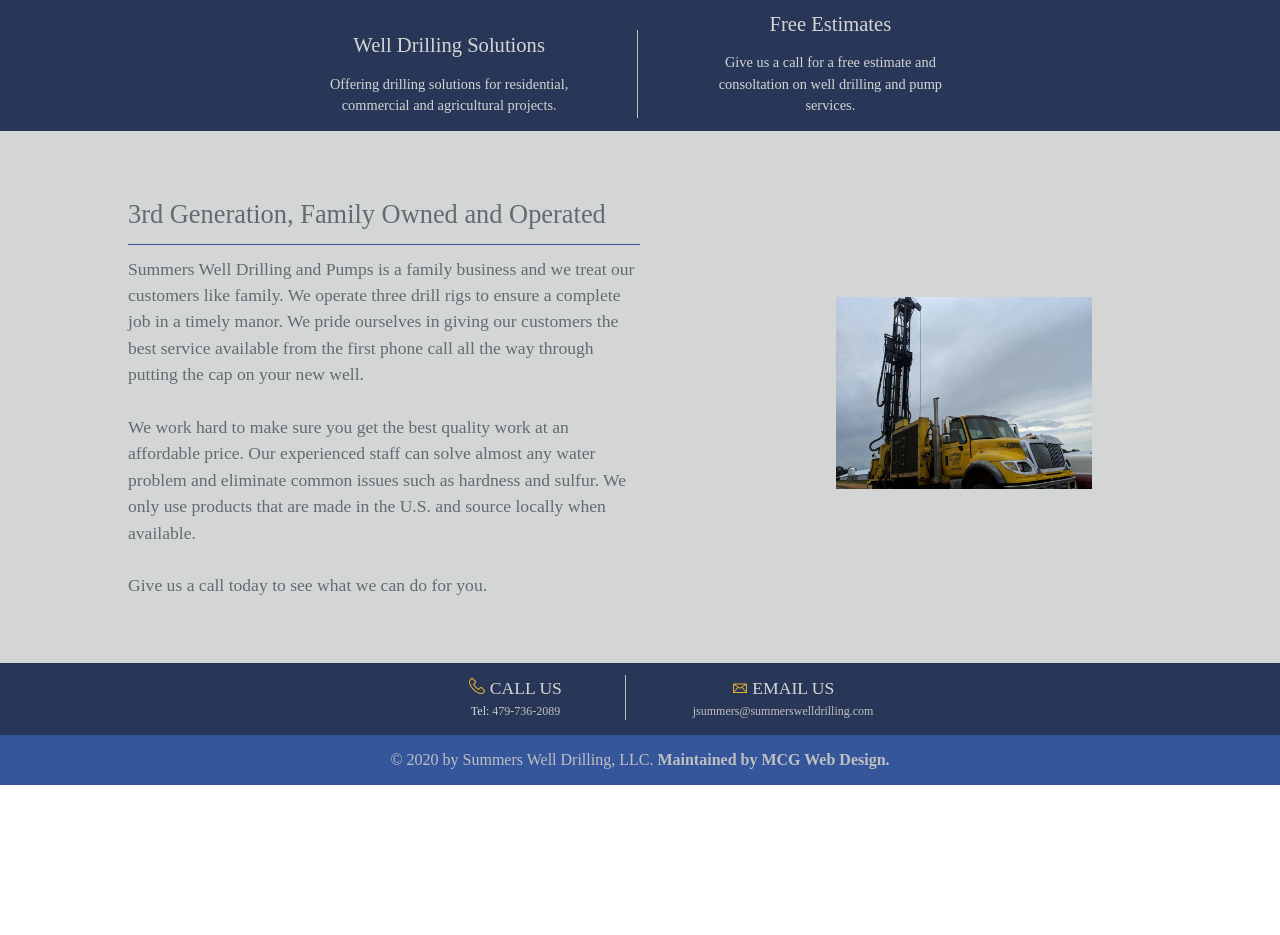
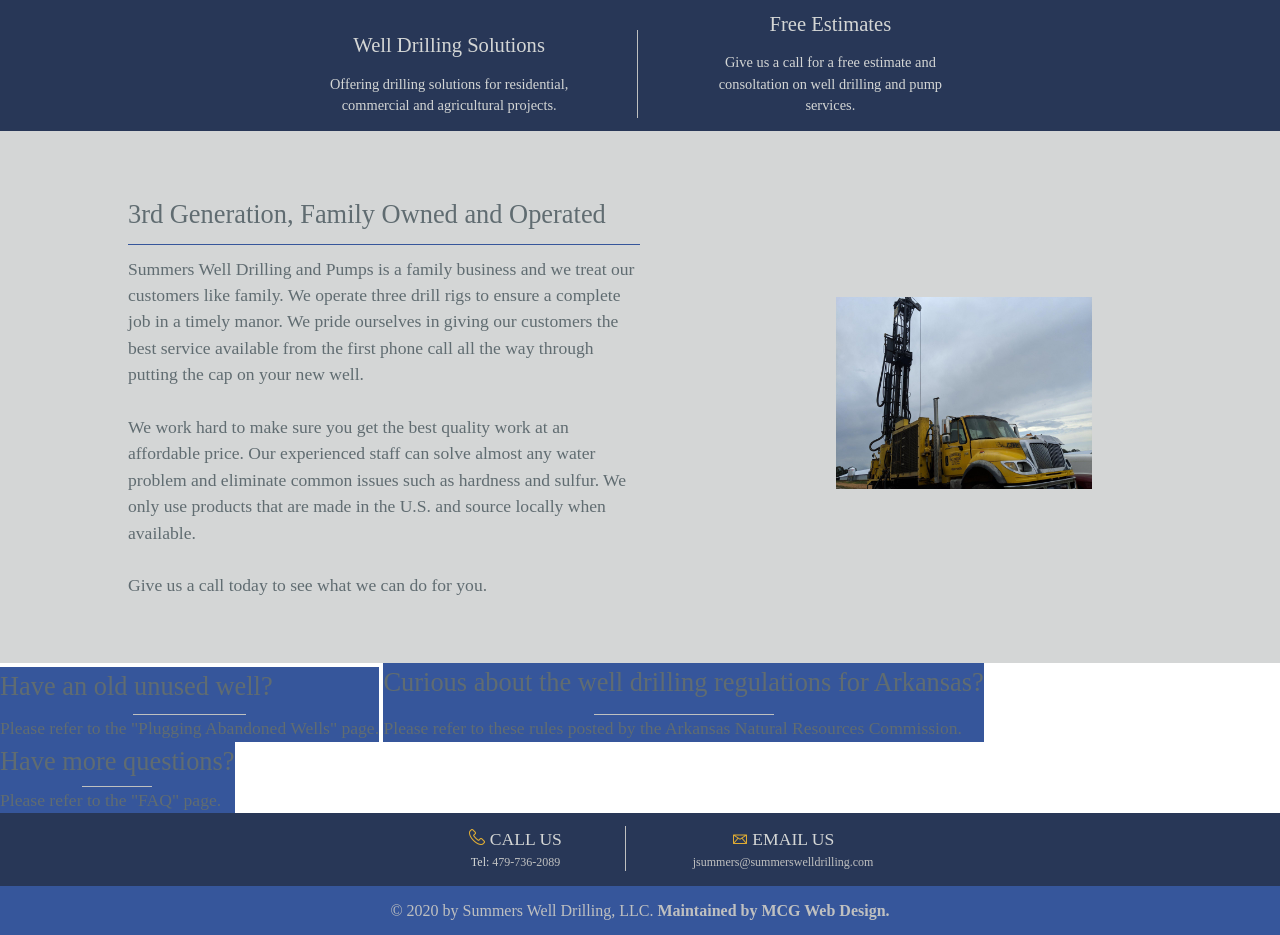
Before and after one commit to jamess999888/SummersDrilling, a Jekyll site: the page built from index.md, in a window 1280 px wide, cut to the strip 626-1561 px from the top of the page. Built offline with Jekyll 4.4.1, drawn with Linux system fonts in a browser that asks for light colours; our own code applies the rules of GitHub Pages for plain Markdown files; before the commit the page ends 1411 px from its top, so only the background shows below that.

Commit message:
adding 3 floating block links

```diff
--- a/_layouts/default.html
+++ b/_layouts/default.html
@@ -80,6 +80,34 @@
     <main id="content" class="main-content" role="main">
         {{ content }}
 
+        <div class="bottom-block-links">
+            <div class="bottom-block-link">
+                <h2 class="bottom-block-link-header">
+                    Have an old unused well?
+                </h2>
+                <div>
+                    Please refer to the "Plugging Abandoned Wells" page.
+                </div>
+            </div>
+            <div class="bottom-block-link">
+                <h2 class="bottom-block-link-header">
+                    Curious about the well drilling regulations for Arkansas?
+                </h2>
+                <div>
+                    Please refer to these rules posted by the Arkansas Natural Resources Commission.
+                </div>
+            </div>
+        </div>
+        <div class="bottom-block-link">
+            <h2 class="bottom-block-link-header">
+                Have more questions?
+            </h2>
+            <div>
+                Please refer to the "FAQ" page.
+            </div>
+        </div>
+        </div>
+
         <footer class="contact-info-footer">
             <span class="contact-info-footer-item">
                 <img src="/SummersDrilling/images/phoneIcon.png">
--- a/css/style.css
+++ b/css/style.css
@@ -1191,6 +1191,27 @@ ul.topnav li.right {
     padding-top: 2%;
 }
 
+.bottom-block-link {
+    position: relative;
+    background-color: #36569B;
+    display: inline-block;
+}
+
+.bottom-block-link-header:after {
+    content: "";
+    /* This is necessary for the pseudo element to work. */
+    display: block;
+    /* This will put the pseudo element on its own line. */
+    margin: 0 auto;
+    /* This will center the border. */
+    width: 30%;
+    /* Change this to whatever width you want. */
+    padding-top: 2%;
+    /* This creates some space between the element and the border. */
+    border-bottom: 1px solid #BFC0C0;
+    /* This creates the border. Replace black with whatever color you want. */
+}
+
 
 /* 48em = 768px */
 
```
